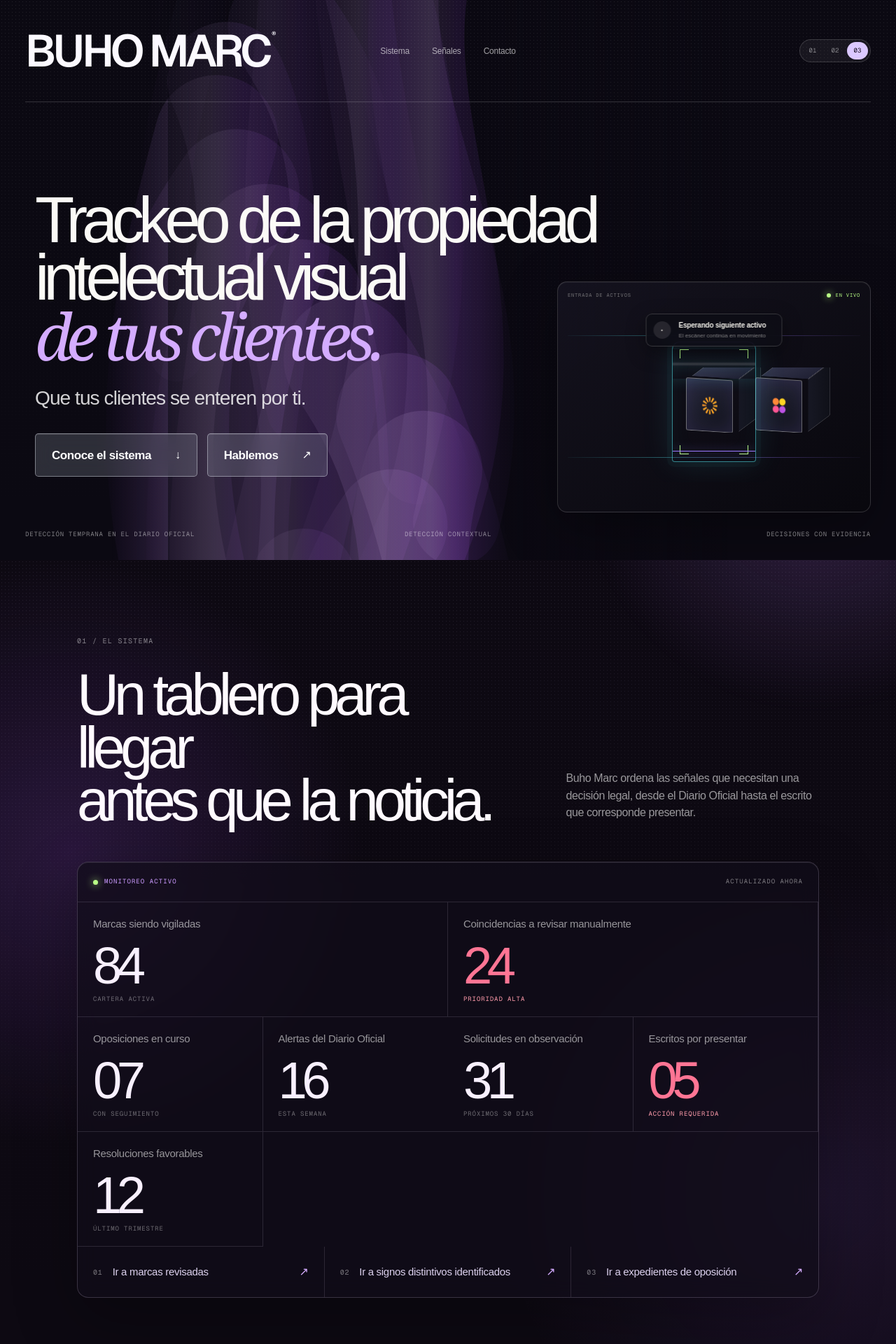
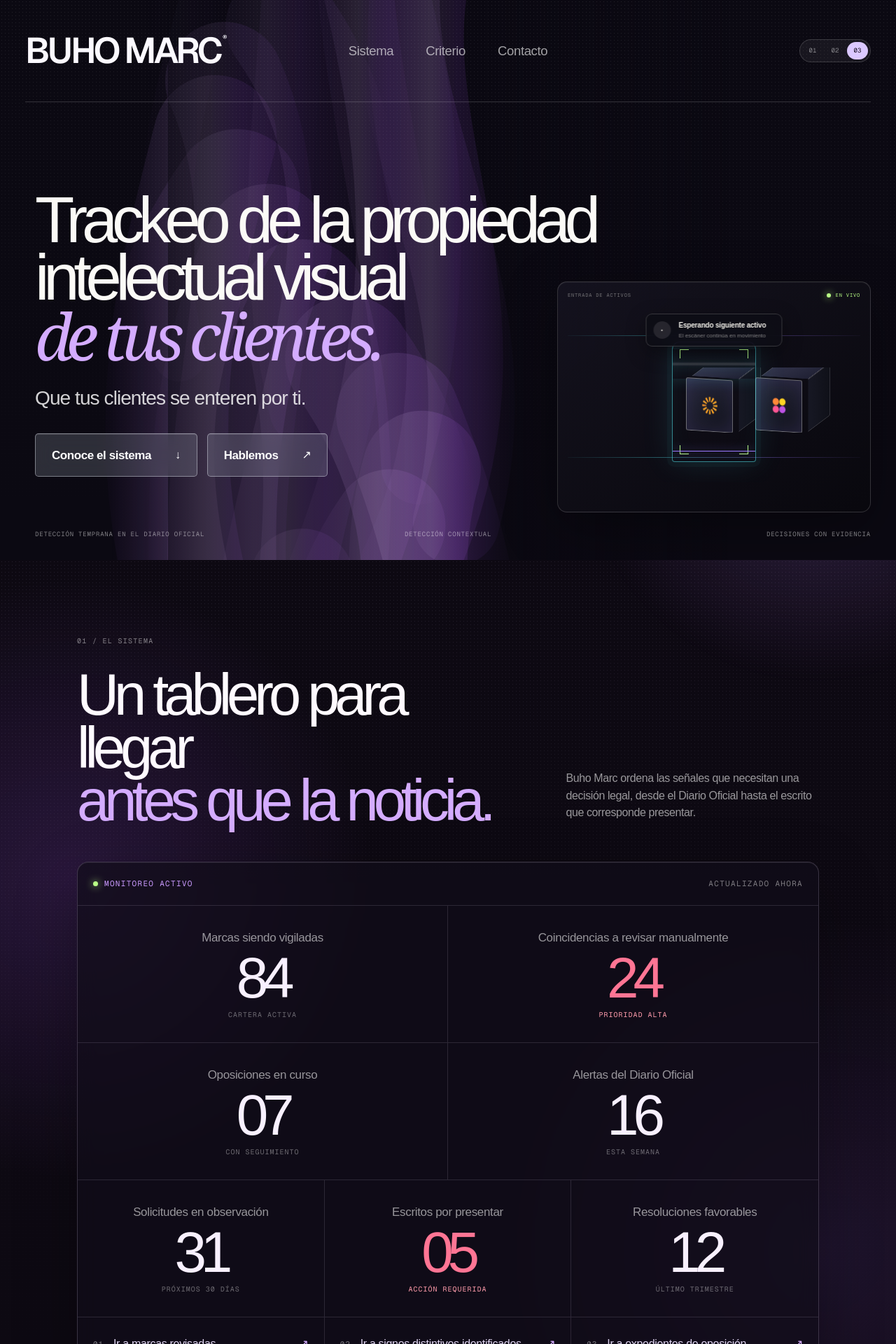
Before and after one commit to joseibietasepulveda/Buho-Marc, a Next.js app: page /portada-3 in a window 1280 px wide. Shown: the top 1920 px of the page at 70% size. Built offline with nearby package versions, Linux system fonts and the light colour scheme.

Commit message:
Refine Buho Marc dashboard hierarchy

```diff
--- a/app/globals.css
+++ b/app/globals.css
@@ -558,3 +558,33 @@ footer { min-height: 150px; display: grid; grid-template-columns: 1fr 1fr auto;
   .bends-whatsapp-link { gap: 10px; font-size: 13px; }
   .bends-whatsapp-link img { width: 31px; height: 31px; }
 }
+
+/* Jerarquía y lectura de la portada Buho Marc */
+.bends-brand { font-size: clamp(34px, 4vw, 58px); }
+.bends-nav-links { gap: 46px; font-size: clamp(17px, 1.45vw, 22px); font-weight: 510; }
+.bends-hero-footer span:first-child { margin-left: clamp(0px, calc((100vw - 1252px) / 2), 70px); }
+.dashboard-highlight { color: #d4acff; }
+
+.dashboard-topbar { min-height: 62px; font-size: 11px; }
+.dashboard-stat { min-height: 196px; align-items: center; justify-content: center; gap: 12px; text-align: center; }
+.dashboard-stat p { max-width: none; font-size: 17px; font-weight: 510; }
+.dashboard-stat strong { margin: 0; font-size: clamp(63px, 6.4vw, 90px); }
+.dashboard-stat span { font-size: 10px; }
+.dashboard-links span { min-height: 76px; font-size: 16px; }
+.dashboard-links b { font-size: 11px; }
+
+@media (min-width: 921px) {
+  .dashboard-stats { grid-template-columns: repeat(6, minmax(0, 1fr)); }
+  .dashboard-stat:nth-child(-n + 4) { grid-column: span 3; }
+  .dashboard-stat:nth-child(n + 5) { grid-column: span 2; }
+  .dashboard-stat:nth-child(1), .dashboard-stat:nth-child(3), .dashboard-stat:nth-child(5), .dashboard-stat:nth-child(6) { border-right: 1px solid rgba(236,224,255,.13); }
+  .dashboard-stat:nth-child(2), .dashboard-stat:nth-child(4), .dashboard-stat:nth-child(7) { border-right: 0; }
+}
+
+@media (max-width: 820px) {
+  .bends-brand { font-size: 25px; }
+}
+
+@media (max-width: 480px) {
+  .bends-hero-footer span:first-child { margin-left: 0; }
+}
--- a/app/portada-3/page.tsx
+++ b/app/portada-3/page.tsx
@@ -54,7 +54,7 @@ export default function PortadaTres() {
           <Link className="bends-brand" href="/" aria-label="Buho Marc, inicio">BUHO MARC<span>®</span></Link>
           <div className="bends-nav-links">
             <a href="#sistema">Sistema</a>
-            <a href="#senal">Señales</a>
+            <a href="#senal">Criterio</a>
             <a href="#contacto">Contacto</a>
           </div>
           <div className="bends-tabs" aria-label="Portadas">
@@ -87,7 +87,7 @@ export default function PortadaTres() {
         <div className="dashboard-heading">
           <div>
             <p className="bends-index">01 / EL SISTEMA</p>
-            <h2>Un tablero para llegar<br />antes que la noticia.</h2>
+            <h2>Un tablero para llegar<br /><span className="dashboard-highlight">antes que la noticia.</span></h2>
           </div>
           <p>Buho Marc ordena las señales que necesitan una decisión legal, desde el Diario Oficial hasta el escrito que corresponde presentar.</p>
         </div>
@@ -126,8 +126,7 @@ export default function PortadaTres() {
         <a className="bends-contact-link" href="mailto:contato@buhomarc.cl">contato@buhomarc.cl <span>↗</span></a>
         <a className="bends-whatsapp-link" href="https://wa.me/56978083444" target="_blank" rel="noreferrer">
           <img src="https://cdn.simpleicons.org/whatsapp/25D366" alt="" />
-          <span>Click to WhatsApp</span>
-          <strong>+56 9 7808 3444</strong>
+          <span>Conversemos</span>
         </a>
       </section>
 
```
